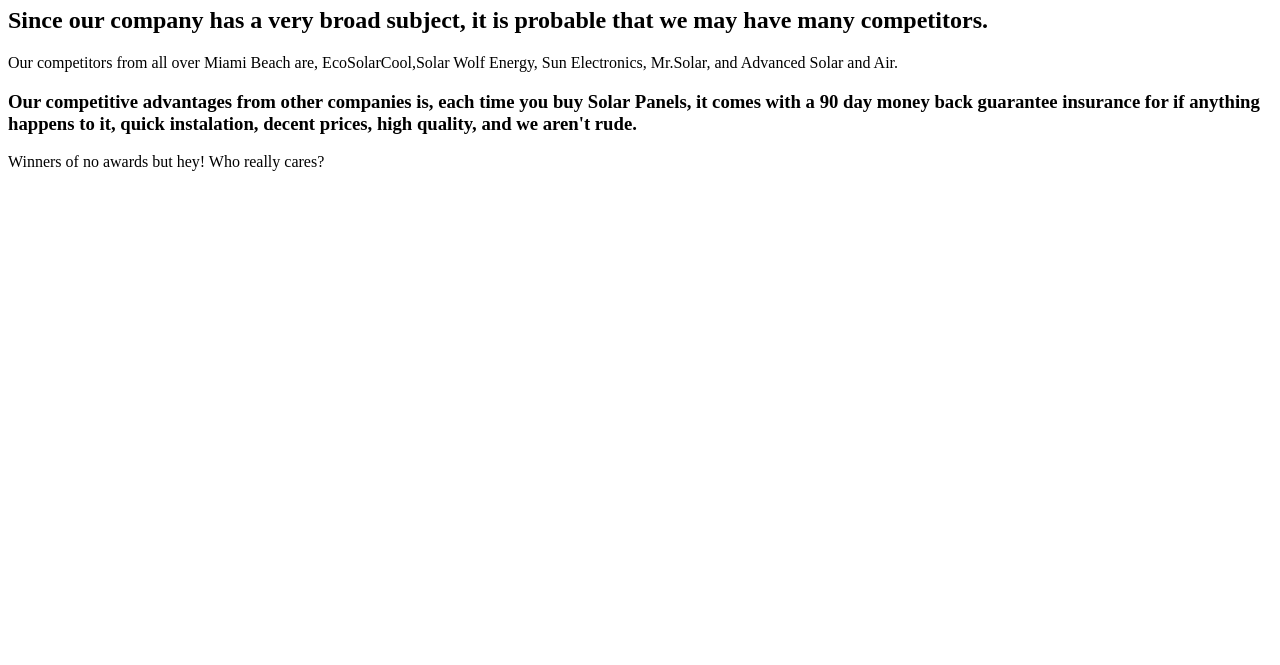
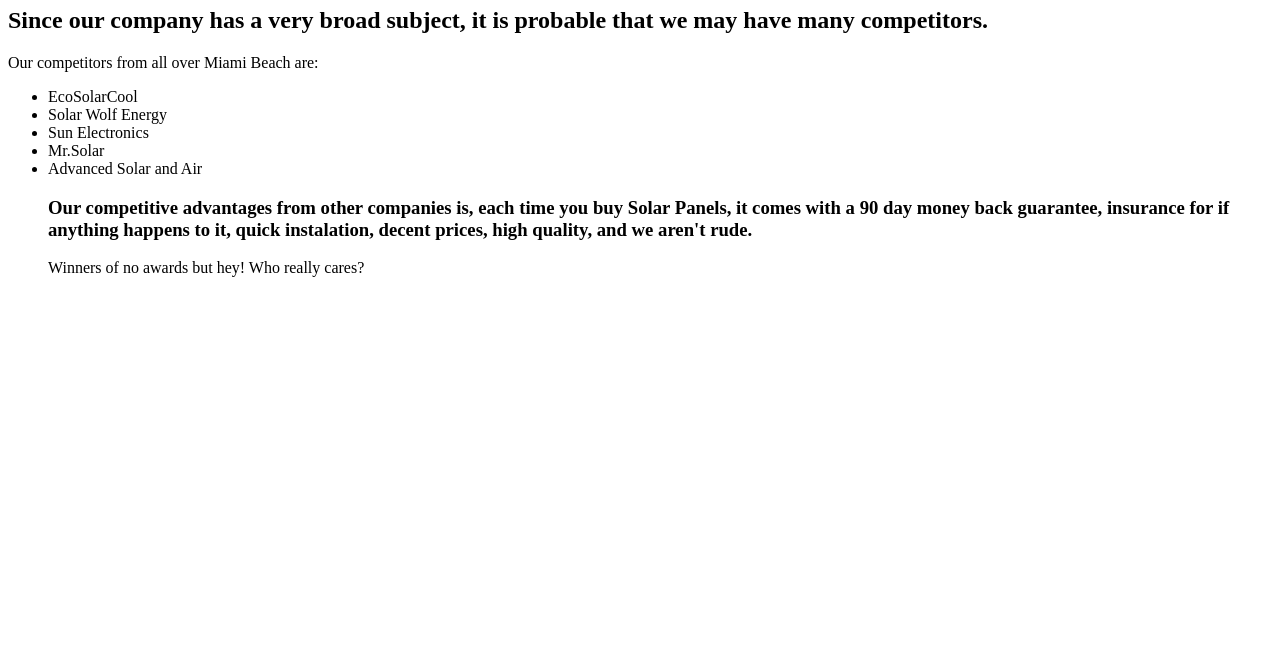
Before and after one commit to Trifacta101/HyperPro-S, a plain HTML site: page Competitors.html in a window 1280 px wide. Shown: the part 135-800 px from the top of the page. Drawn offline with Linux system fonts and the light colour scheme.

Commit message:
Update Competitors.html

```diff
--- a/Competitors.html
+++ b/Competitors.html
@@ -6,14 +6,21 @@
   <li><a href="Shop.html">Shop</a></li>
   </ul>
   <header>
+    <center>
     <h1>Competitors</h1>
+      </center>
   </header>
 
   <h2>Since our company has a very broad subject, it is probable that we may have many competitors. </h2>
 
-  <p>Our competitors from all over Miami Beach are, EcoSolarCool,Solar Wolf Energy, Sun Electronics, Mr.Solar, and Advanced Solar and Air.</p>
-
-  <h3>Our competitive advantages from other companies is, each time you buy Solar Panels, it comes with a 90 day money back guarantee insurance for if anything happens to it, quick instalation, decent prices, high quality, and we aren't rude.</h3>
+  <p>Our competitors from all over Miami Beach are:</p>
+  <ul>
+    <li>EcoSolarCool</li>
+    <li>Solar Wolf Energy</li>
+    <li>Sun Electronics</li>
+    <li>Mr.Solar</li>
+    <li>Advanced Solar and Air</li>
+  <h3>Our competitive advantages from other companies is, each time you buy Solar Panels, it comes with a 90 day money back guarantee, insurance for if anything happens to it, quick instalation, decent prices, high quality, and we aren't rude.</h3>
   <footer>Winners of no awards but hey! Who really cares?</footer>
   <body>
 
```
